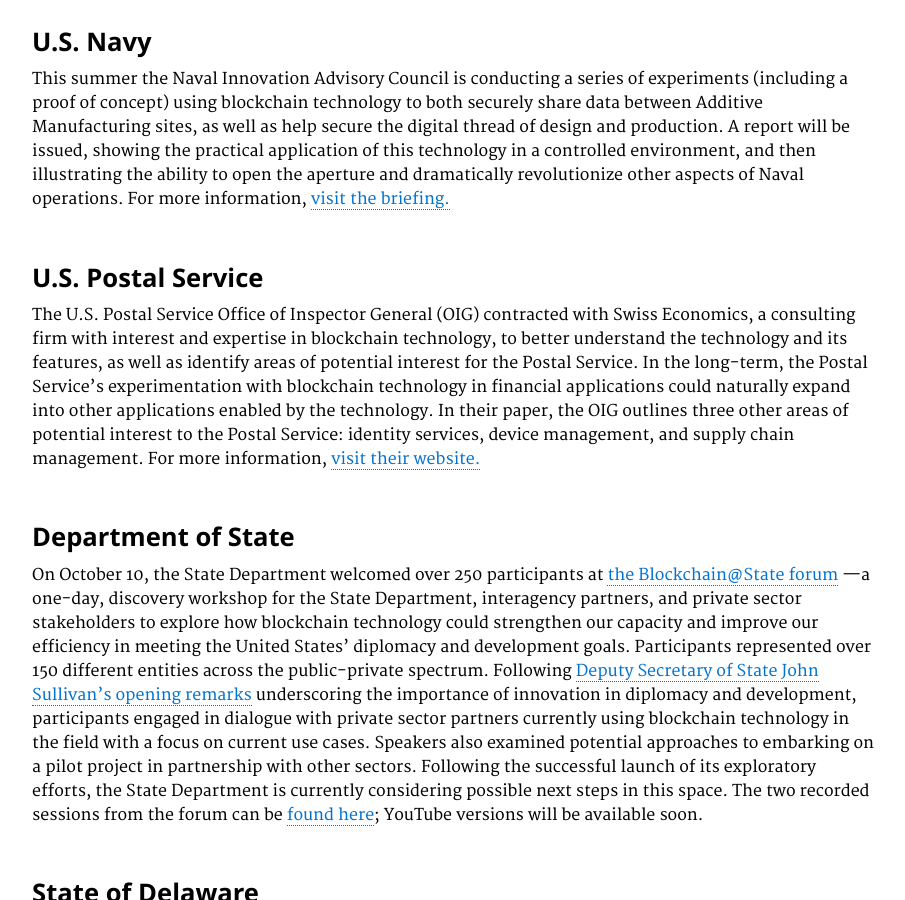
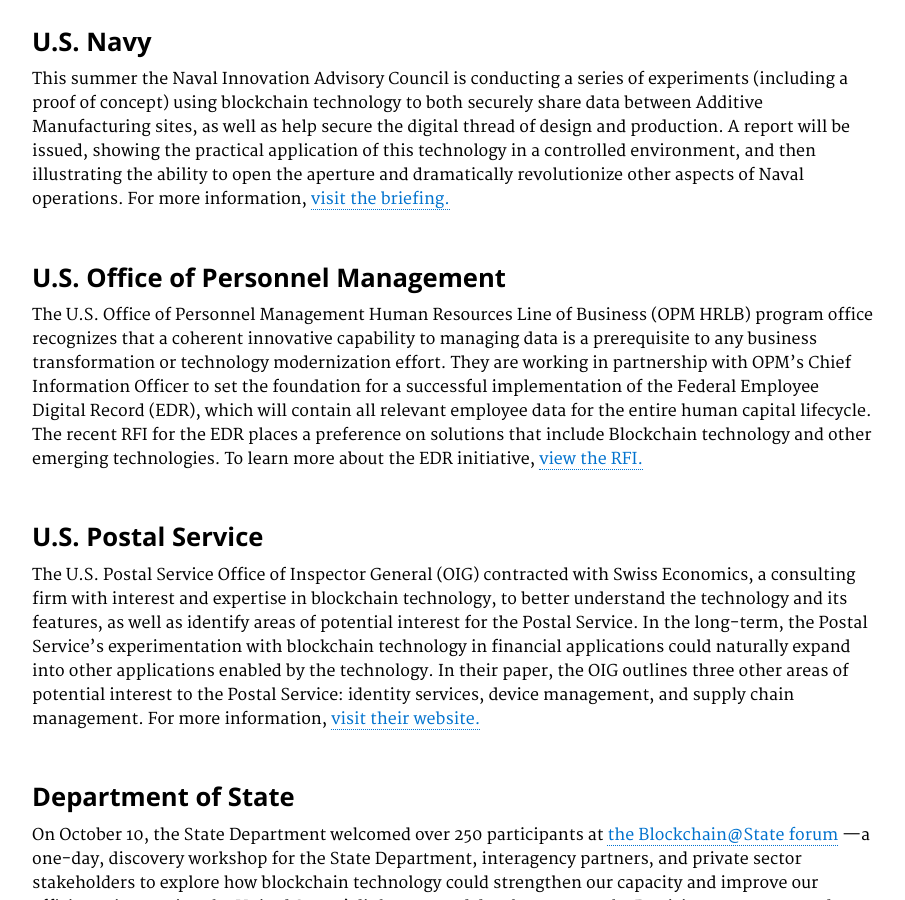
Before and after one commit to GSA/emerging-technology-atlas, a Jekyll site: the page built from pages/blockchain-programs.md, in a window 1280 px wide and 900 px high, scrolled down 2249 px. Shown: the whole window, without its empty margins (350-1255 px from the left). Built offline with Jekyll 4.4.1, drawn with Linux system fonts in a browser that asks for light colours.

Commit message:
Update blockchain-programs.md

```diff
--- a/pages/blockchain-programs.md
+++ b/pages/blockchain-programs.md
@@ -40,6 +40,9 @@ The Office of the National Coordinator for Health Information Technology (ONC) o
 ### U.S. Navy
 This summer the Naval Innovation Advisory Council is conducting a series of experiments (including a proof of concept) using blockchain technology to both securely share data between Additive Manufacturing sites, as well as help secure the digital thread of design and production. A report will be issued, showing the practical application of this technology in a controlled environment, and then illustrating the ability to open the aperture and dramatically revolutionize other aspects of Naval operations. For more information, <a href="http://www.secnav.navy.mil/innovation/Pages/2017/06/BlockChain.aspx">visit the briefing.</a>
 
+### U.S. Office of Personnel Management
+The U.S. Office of Personnel Management Human Resources Line of Business (OPM HRLB) program office recognizes that a coherent innovative capability to managing data is a prerequisite to any business transformation or technology modernization effort.  They are working in partnership with OPM’s Chief Information Officer to set the foundation for a successful implementation of the Federal Employee Digital Record (EDR), which will contain all relevant employee data for the entire human capital lifecycle. The recent RFI for the EDR places a preference on solutions that include Blockchain technology and other emerging technologies. To learn more about the EDR initiative, <a href="https://www.fbo.gov/index?s=opportunity&mode=form&id=4086189f39b84e3d0e3ed3f48aeda7f5&tab=core&_cview=1">view the RFI.</a>
+
 ### U.S. Postal Service
 The U.S. Postal Service Office of Inspector General (OIG) contracted with Swiss Economics, a consulting firm with interest and expertise in blockchain technology, to better understand the technology and its features, as well as identify areas of potential interest for the Postal Service. In the long-term, the Postal Service’s experimentation with blockchain technology in financial applications could naturally expand into other applications enabled by the technology. In their paper, the OIG outlines three other areas of potential interest to the Postal Service: identity services, device management, and supply chain management. For more information, <a href="https://www.uspsoig.gov/sites/default/files/document-library-files/2016/RARC-WP-16-001.pdf">visit their website.</a>
 
```
